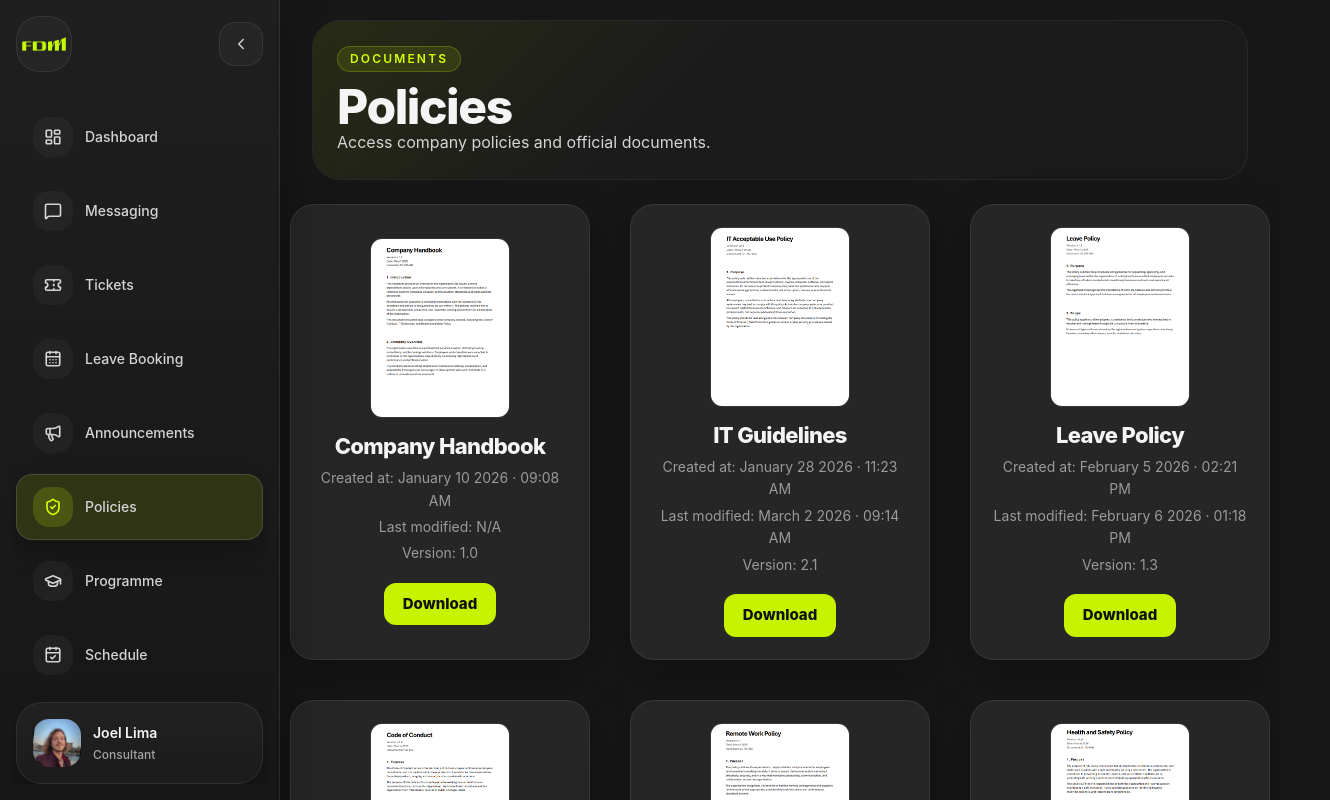
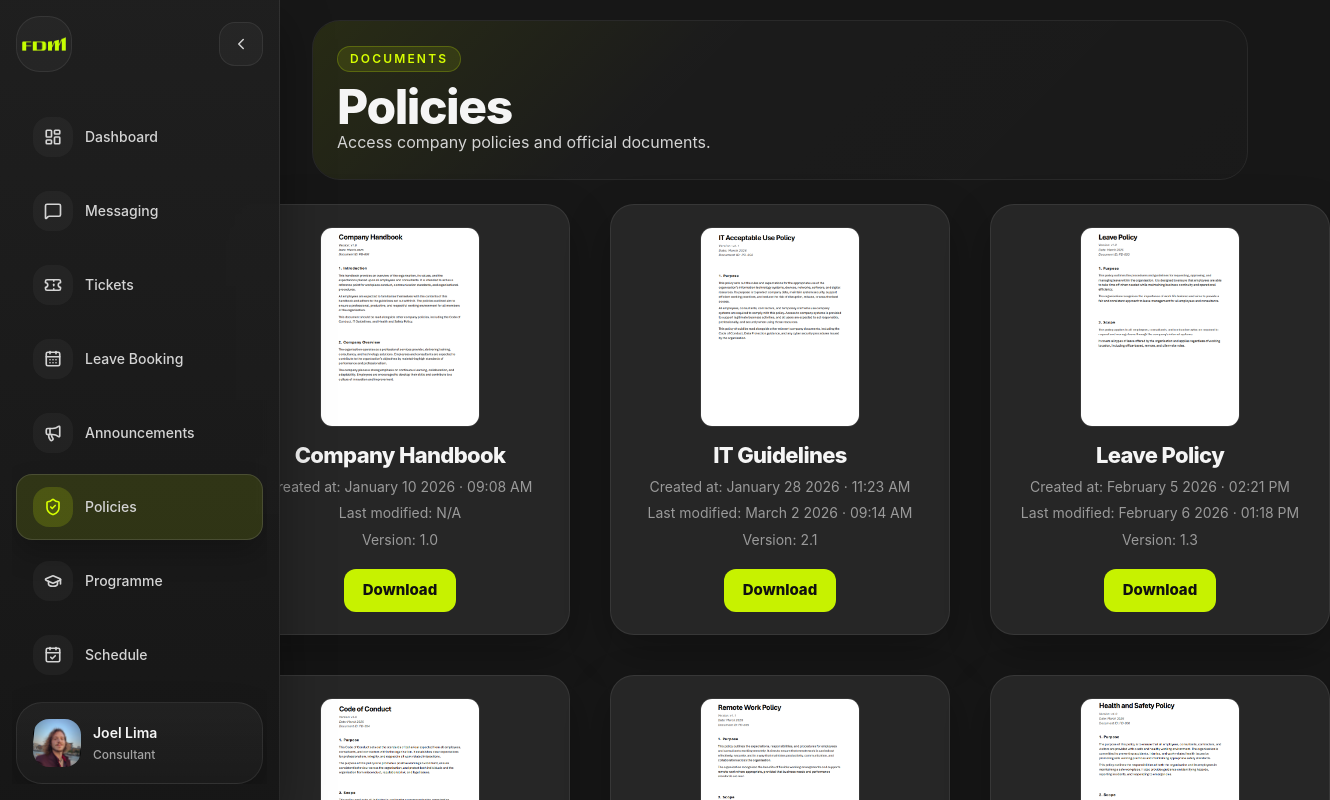
Before and after one commit to FowzanRaja/employee-portal, a React (Vite) app in the folder frontend/: page /policies in a window 1280 px wide. Shown: the top 800 px of the page, 1330 px wide, since content can reach past the window. Built offline with nearby package versions, Linux system fonts and the light colour scheme.

Commit message:
One more policy change

```diff
--- a/frontend/src/pages/PolicyPage.css
+++ b/frontend/src/pages/PolicyPage.css
@@ -16,7 +16,7 @@
 
 .thumb-grid {
   display: grid;
-  grid-template-columns: repeat(3, 300px);
+  grid-template-columns: repeat(3, 340px);
   justify-content: center;
   gap: 40px;
   column-gap: 40px;
@@ -30,7 +30,7 @@
   text-align: center;
   color: var(--fdm-text);
   box-shadow: var(--fdm-shadow-card);
-  min-height: 340px;
+  min-height: 360px;
   display: flex;
   flex-direction: column;
   align-items: center;
@@ -45,8 +45,8 @@
 }
 
 .thumb-image {
-  width: 140px;
-  height: 180px;
+  width: 160px;
+  height: 200px;
   object-fit: cover;
   border-radius: 12px;
   margin-bottom: 18px;
```
